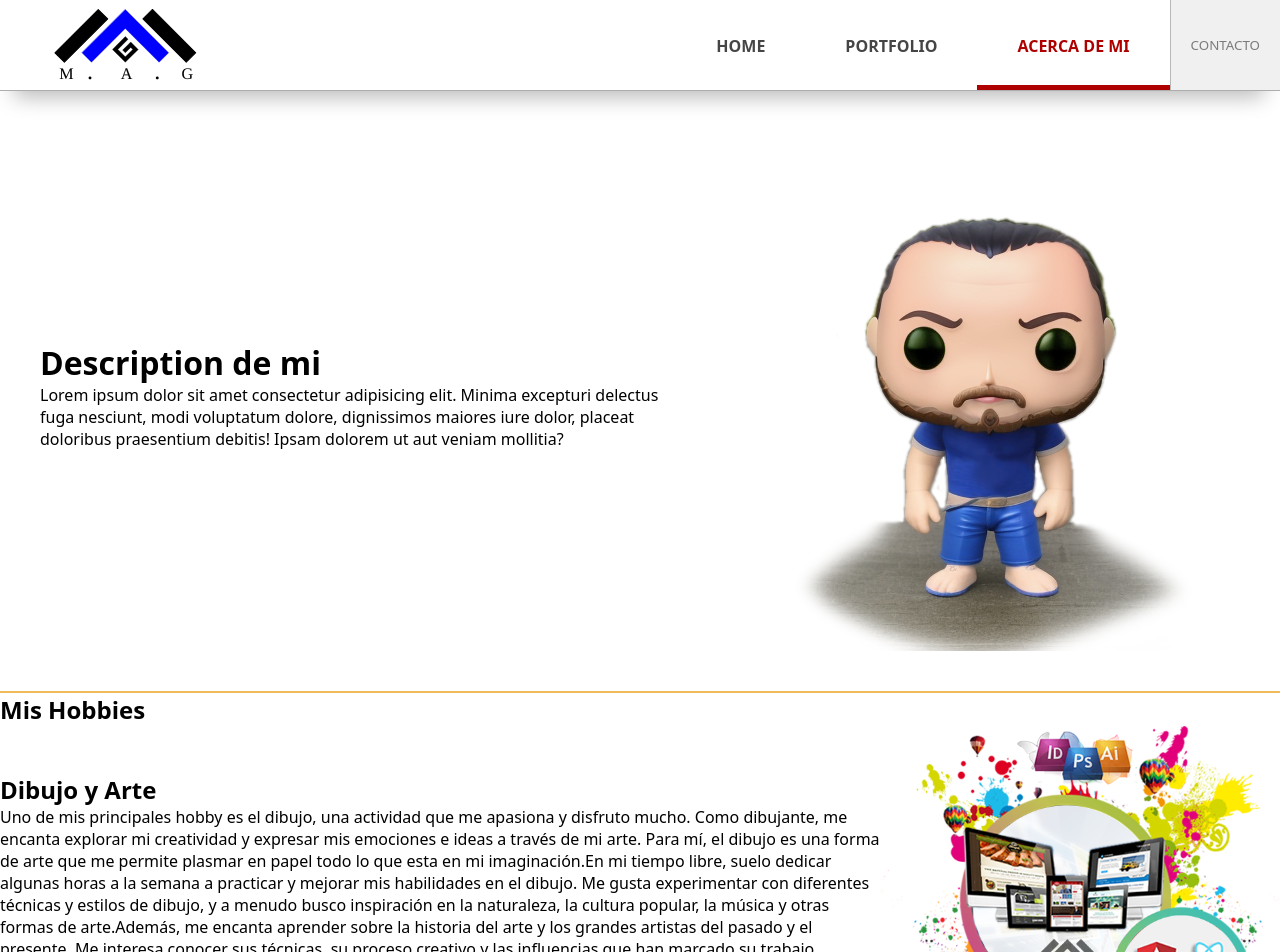
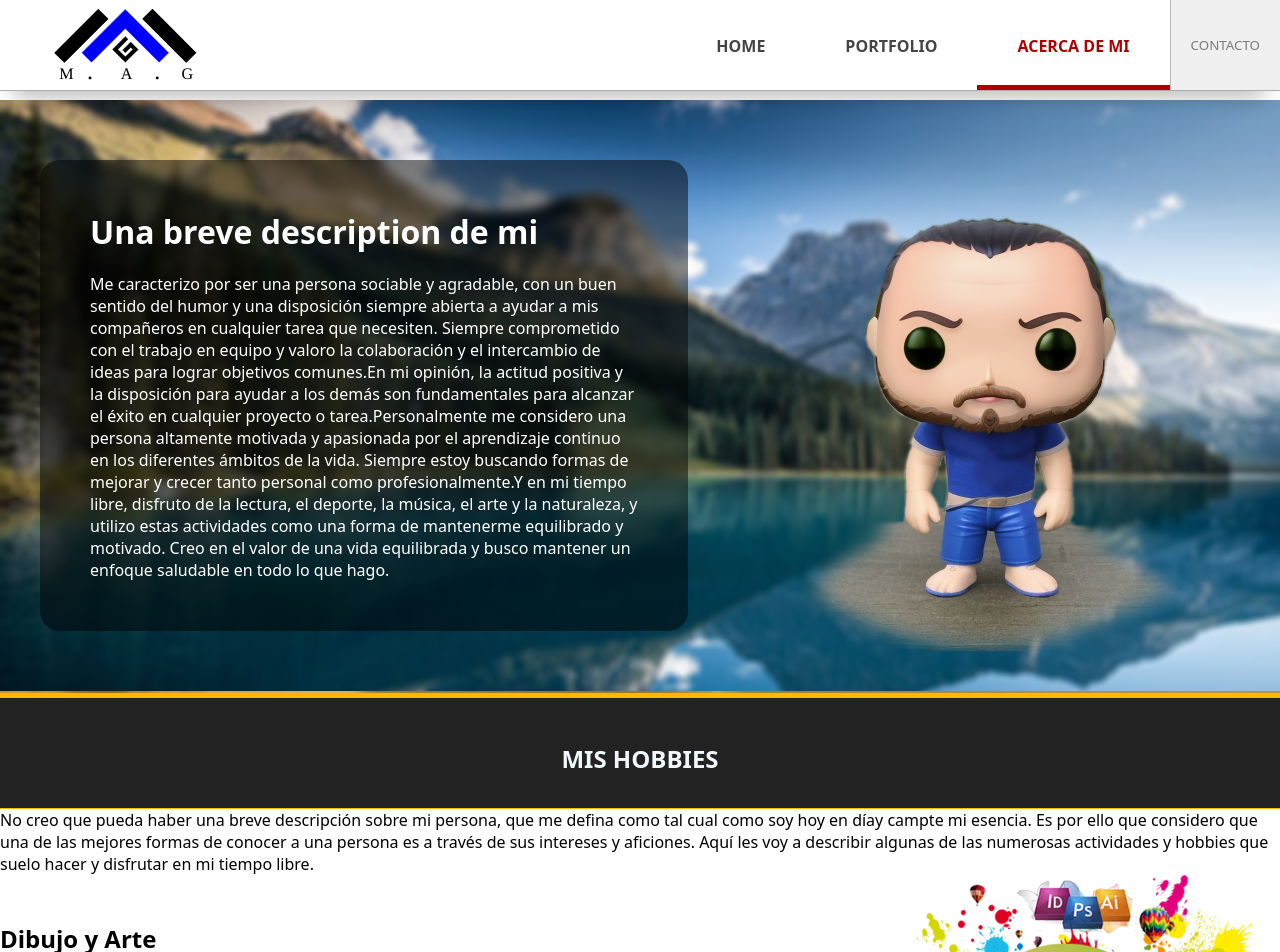
Before and after one commit to Mauricio-Garcia-A/Portfolio-MAG-v2, a React (Vite) app: page /Portfolio-MAG-v2/Acerca-de-mi in a window 1280 px wide. Shown: the top 952 px of the page. Built offline with nearby package versions, Linux system fonts and the light colour scheme.

Commit message:
Mejoras en generales Situacion avtial Home y Hobbies  -v0.25

```diff
--- a/src/components/Sections/AboutMe/Description/Description.jsx
+++ b/src/components/Sections/AboutMe/Description/Description.jsx
@@ -1,11 +1,15 @@
 import './Description.scss'
+import responseActualidad from '../../../../utils/SituacionActual.json'
 
 export default function Description() {
+
+    const ItemSituacionActualPersonal = responseActualidad.ItemsSituacion[2]
+
     return (
         <div className='container-Description'>
             <div>
-                <h1>Description de mi</h1>
-                <p>Lorem ipsum dolor sit amet consectetur adipisicing elit. Minima excepturi delectus fuga nesciunt, modi voluptatum dolore, dignissimos maiores iure dolor, placeat doloribus praesentium debitis! Ipsam dolorem ut aut veniam mollitia?</p>
+                <h1>Una breve description de mi</h1>
+                <p>{ItemSituacionActualPersonal.descripcion}</p>
             </div>
             <img src='/Portfolio-MAG-v2/images/muñeco.png' alt='imagen-muñeco' />
         </div>
--- a/src/components/Sections/AboutMe/Description/Description.scss
+++ b/src/components/Sections/AboutMe/Description/Description.scss
@@ -5,6 +5,19 @@
     justify-content: space-around;
     gap: 40px;
     padding: 40px;
+    background-image: url('/images/fondoPER4.png');
+        background-size: cover;
 
     border-bottom: 2px solid rgba(233, 151, 0, 0.649);
+div {
+        background: rgba(0, 0, 0, 0.474);
+        backdrop-filter: blur(5px);
+        padding: 50px;
+        border-radius: 20px;
+        color: white;
+
+        p {
+            padding-top: 20px;
+        }
+    }
 }
--- a/src/components/Sections/AboutMe/Hobbies/Hobbies.jsx
+++ b/src/components/Sections/AboutMe/Hobbies/Hobbies.jsx
@@ -7,7 +7,14 @@ export default function Hobbies() {
 
     return (
         <div className='container-Hobbies'>
-            <h2> Mis Hobbies</h2>
+            <header>
+                <h2>MIS HOBBIES</h2>
+            </header>
+            <main>
+                <p>
+                    No creo que pueda haber una breve descripción sobre mi persona, que me defina como tal cual como soy hoy en díay campte mi esencia. Es por ello que considero que una de las mejores formas de conocer a una persona es a través de sus intereses y aficiones. Aquí les voy a describir algunas de las numerosas actividades y hobbies que suelo hacer y disfrutar en mi tiempo libre.
+                </p>
+
                 {hobbies.map((hobbie, i) => {
                     let posicionItem = 'derecha'
                     if ((i % 2) === 0) {
@@ -24,6 +31,8 @@ export default function Hobbies() {
                     )
                 })
                 }
+            </main>
+
         </div>
     )
 }
--- a/src/components/Sections/AboutMe/Hobbies/Hobbies.scss
+++ b/src/components/Sections/AboutMe/Hobbies/Hobbies.scss
@@ -1,4 +1,18 @@
+$color1: rgb(255, 183, 0);
 .container-Hobbies {
+    header {
+            padding-top: 10px;
+            border-top: 5px solid $color1;
+            border-bottom: 1px solid $color1;
+            background: #222;
+            height: 100px;
+            color: aliceblue;
+            text-align: center;
+
+            display: flex;
+            justify-content: center;
+            align-items: center;
+        }
     section {
         display: flex;
         justify-content: space-around;
--- a/src/components/Sections/Portfolio/Experiences/Experiences.jsx
+++ b/src/components/Sections/Portfolio/Experiences/Experiences.jsx
@@ -9,7 +9,9 @@ export default function Experiences() {
     return (
         <div className='conteiner-Experiences'>
             <h2>Formacion Tecnica y Academica</h2>
-            <p>Lorem Lorem ipsum dolor sit amet consectetur adipiscing elit, eget velit malesuada primis vulputate diam. Ultrices eget lacinia phasellus sapien in curabitur pulvinar conubia metusipsum dolor sit amet. Ut obcaecati velit in sint dolor vel odio autem ut eligendi sint</p>
+            <p>
+                Mi formación técnica y académica se compone prácticamente de una educación secundaria un en una Escuela de Educación Técnica con una orientación es Informática y una educación Universitaria en la Universidad Tecnológica Nacional con una formación en Ingeniería en Sistemas de Información. Y otra parte importante de mi formación técnica y académica como profesional, está conformada por de las experiencias trabajando en un Centro de Investigación, en una Consultora de sistemas Internacional y actualmente como Developer FreeLancer.
+            </p>
             <TimeLine experiences={experiencias} />
 
         </div>
--- a/src/components/Sections/Portfolio/Projects/Projects.jsx
+++ b/src/components/Sections/Portfolio/Projects/Projects.jsx
@@ -7,6 +7,9 @@ export default function Projects() {
     return (
         <div>
             <h1> Proyectos portfolio</h1>
+            <p>
+                Mi portfolio cuenta con proyectos que son, en general, pruebas técnicas realizadas para diferentes empresas, y que estas utilizan para la selección de personal. Cada proyecto se enfocó en desarrollar soluciones web a las diferentes problemáticas planteadas y detallada en los requerimientos de cada Challenge, utilizando las tecnologías solicitadas, generalmente ReactJS como librería principal para la construcción de interfaces de usuario interactivas y amigables. Los proyectos en conjunto demuestran mi capacidad para desarrollar soluciones web de alta calidad y escalables en React, y cumplir con los plazos establecidos.
+            </p>
             <ProjectsList proyectos={proyectos} />
         </div>
     )
--- a/src/utils/SituacionActual.json
+++ b/src/utils/SituacionActual.json
@@ -17,7 +17,7 @@
             "textPreboton": "Puede ver más sobre esto en mi portfolio",
             "textBoton": "ver portfolio",
             "url": "",
-            "imagen": "/Portfolio-MAG-v2/images/fotoUX3.png"
+            "imagen": "/Portfolio-MAG-v2/images/fotoUX4.png"
         },
         {
             "id": "developer",
@@ -31,7 +31,7 @@
             "textPreboton": "Puede ver más sobre esto en mi portfolio",
             "textBoton": "ver portfolio",
             "url": "",
-            "imagen": "/Portfolio-MAG-v2/images/fotoDEV3.png"
+            "imagen": "/Portfolio-MAG-v2/images/fotoDEV4.png"
         },
         {
             "id": "persona",
```
Also changed, not shown: 2 other files (tests, documents, lock files or other folders). Lines whose indentation alone changed are shown as unchanged.
